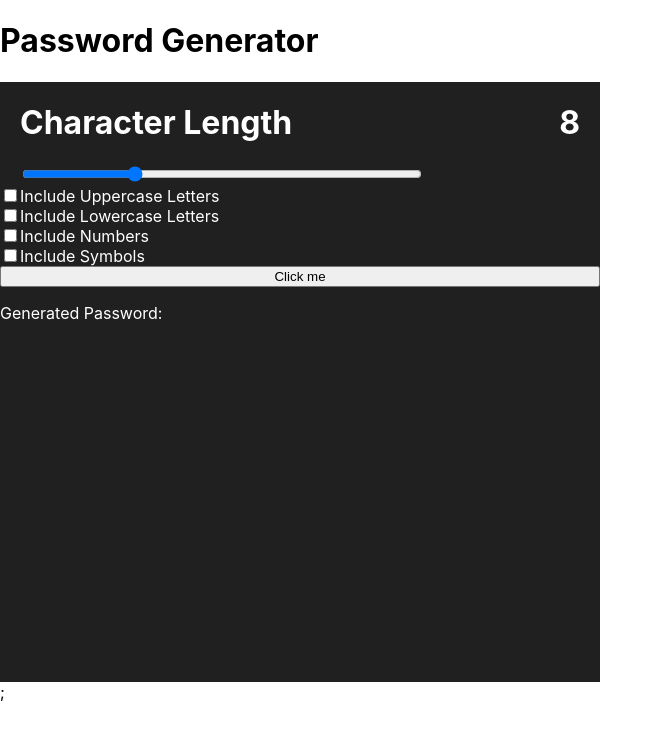
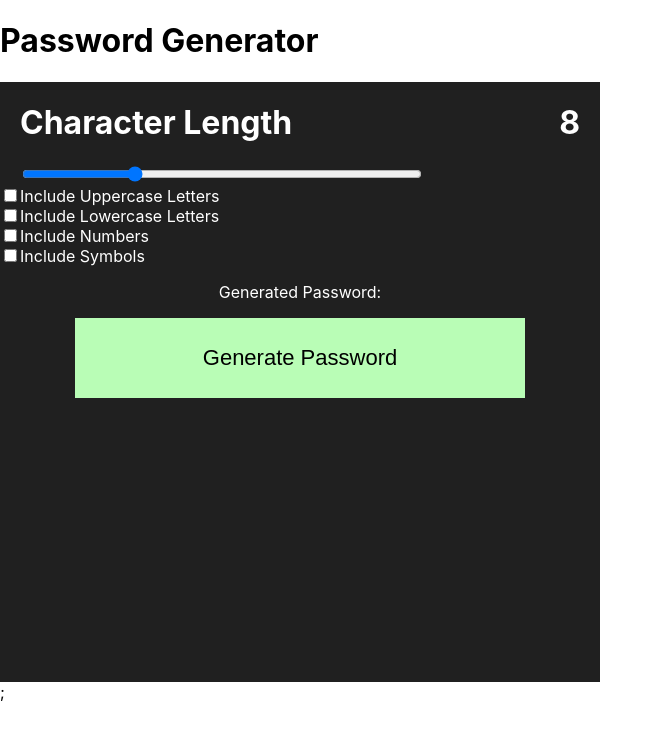
Before and after one commit to Zakariyya98/PasswordGenerator, a React (Create React App) app: page / in a window 1280 px wide. Shown: the top 736 px of the page, without its empty margins (0-663 px from the left). Built offline with nearby package versions, Linux system fonts and the light colour scheme.

Commit message:
CharacterToggles.jsx: removed the logic that generates the password and only handles the array that will hold the selected characters, this state is passed down into the GenerateButton Component

```diff
--- a/src/components/CharacterToggles/CharacterToggles.jsx
+++ b/src/components/CharacterToggles/CharacterToggles.jsx
@@ -1,24 +1,18 @@
 import { useState } from "react";
 import "./CharacterToggles.scss";
+import GenerateButton from "../GenerateButton";
 
-const CharacterToggles = () => {
+const CharacterToggles = (charLength) => {
   const [upperChecked, setUpperChecked] = useState(false);
   const [lowerChecked, setLowerChecked] = useState(false);
   const [numberChecked, setNumberChecked] = useState(false);
   const [symbolChecked, setSymbolChecked] = useState(false);
-
-  // Testing state for the returnedPasssword
-  const [returnedPassword, setReturnedPassword] = useState("");
 
   const characterArrays = {
     Uppers: "QWERTYUIOPASDFGHJKLZXCVBNM",
     Lowers: "qwertyuiopasdfghjklzxcvbnm",
     Numbers: "1234567890",
     Symbols: "!@£$%^&*()_-+=:;<>",
-  };
-
-  const getRandomCharFromString = (str) => {
-    return str.charAt(Math.floor(Math.random() * str.length));
   };
 
   let passwordCharacters = [];
@@ -38,16 +32,6 @@ const CharacterToggles = () => {
   if (symbolChecked) {
     passwordCharacters.push(characterArrays.Symbols);
   }
-  // Move inside the function once working
-  let password = "";
-  const generatePasswordWithCheckedCharacters = (length) => {
-    // let password = "";
-    for (let i = password.length; i < length; i++)
-      password += getRandomCharFromString(
-        Object.values(passwordCharacters).join("")
-      );
-    setReturnedPassword(password);
-  };
 
   return (
     <div className="character-toggles__container">
@@ -83,12 +67,8 @@ const CharacterToggles = () => {
         <label>Include Symbols</label>
       </div>
 
-      <button onClick={() => generatePasswordWithCheckedCharacters(8)}>
-        Click me
-      </button>
-
       <div>
-        <p>Generated Password: {returnedPassword}</p>
+        <GenerateButton setChars={passwordCharacters} charLength={charLength} />
       </div>
     </div>
   );
```
